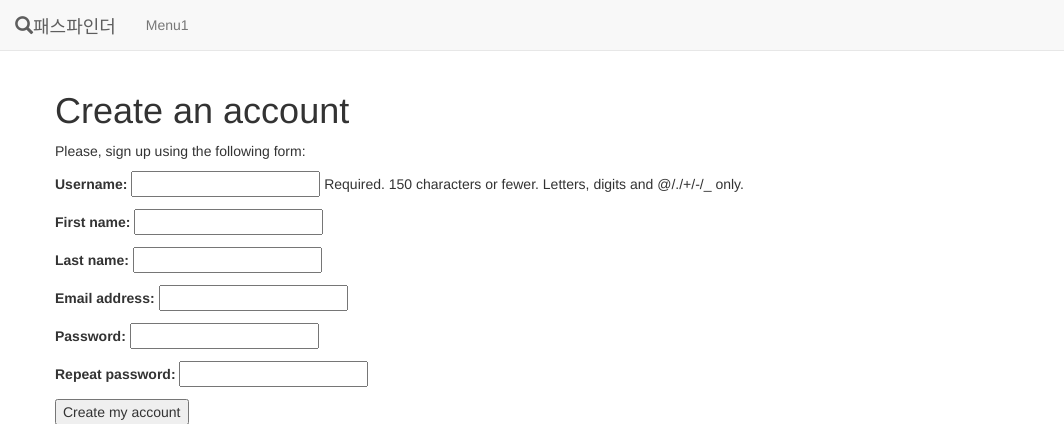
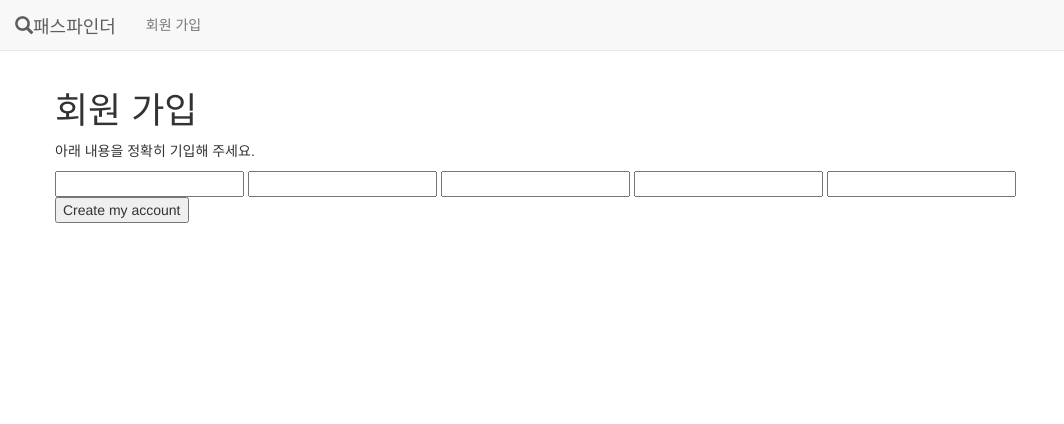
Before and after one commit to neojjang/pathfinder, a Django app: page /accounts/register/ in a window 1280 px wide. Shown: the top 424 px of the page, without its empty margins (0-1064 px from the left). Run offline with Django 3.2, Linux system fonts and the light colour scheme; parts of the project's set-up code (start-up, migrations or seed data) failed here and were passed over; some libraries are stand-ins or nearby versions.

Commit message:
html 수정

```diff
--- a/pathfinder/accounts/templates/member/registration.html
+++ b/pathfinder/accounts/templates/member/registration.html
@@ -1,11 +1,19 @@
 {% extends "base.html" %}
-   {% block title %}Create an account{% endblock %}
-   {% block content %}
-     <h1>Create an account</h1>
-     <p>Please, sign up using the following form:</p>
+{% block title %}패스파인더 회원 가{% endblock %}
+{% block currentmenu %}
+    회원 가입
+{% endblock %}
+{% block content %}
+    <h1>회원 가입 </h1>
+
+    <p>아래 내용을 정확히 기입해 주세요.</p>
 
    <form action="." method="post">
-    {{ form.as_p }}
+    {{ form.username }}
+    {{ form.last_name }}
+    {{ form.first_name }}
+    {{ form.password }}
+    {{ form.password2 }}
     {% csrf_token %}
     <p><input type="submit" value="Create my account"></p>
   </form>
--- a/pathfinder/accounts/templates/member/registration_done.html
+++ b/pathfinder/accounts/templates/member/registration_done.html
@@ -3,5 +3,5 @@
 {% block content %}
  <h1>Welcome {{ new_user.first_name }}!</h1>
  <p>Your account has been successfully created. Now you can <a
-href="{% url "member:login" %}">log in</a>.</p>
+href="{% url "accounts:login" %}">log in</a>.</p>
 {% endblock %}
```
